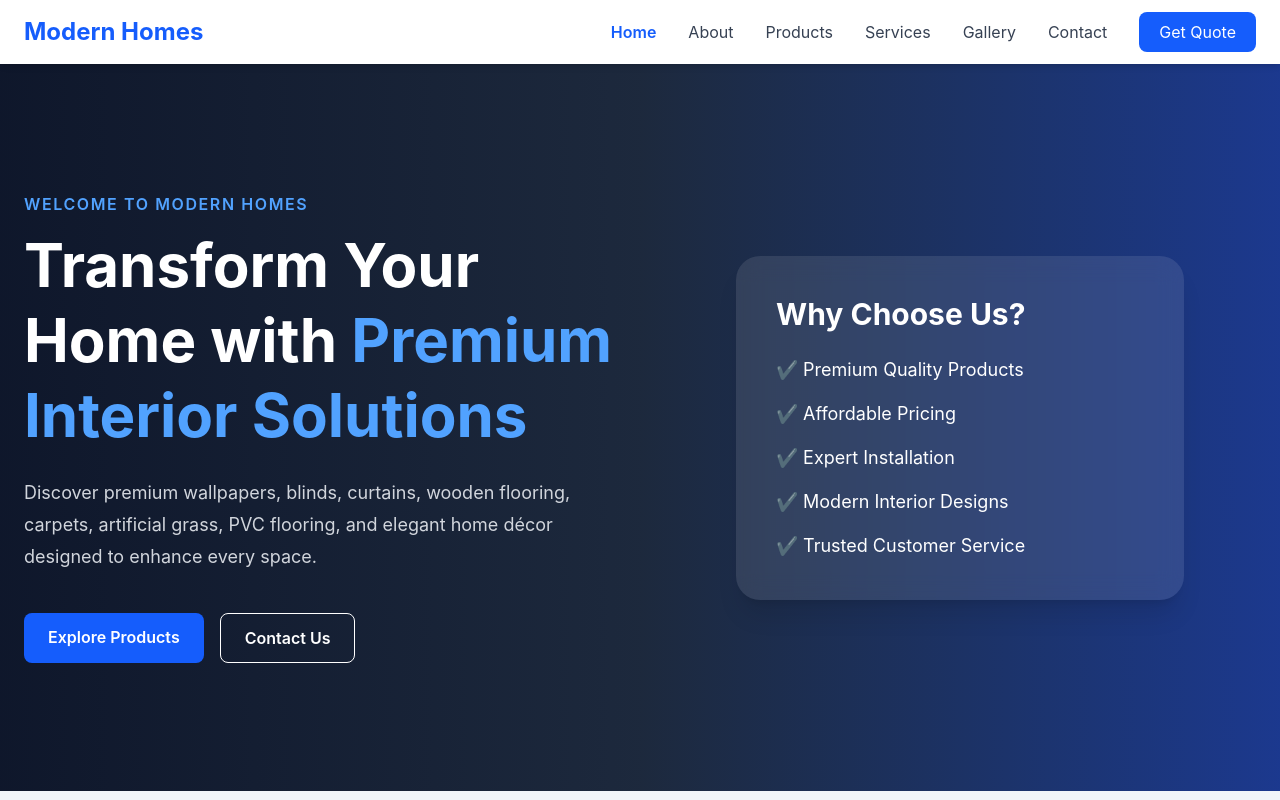
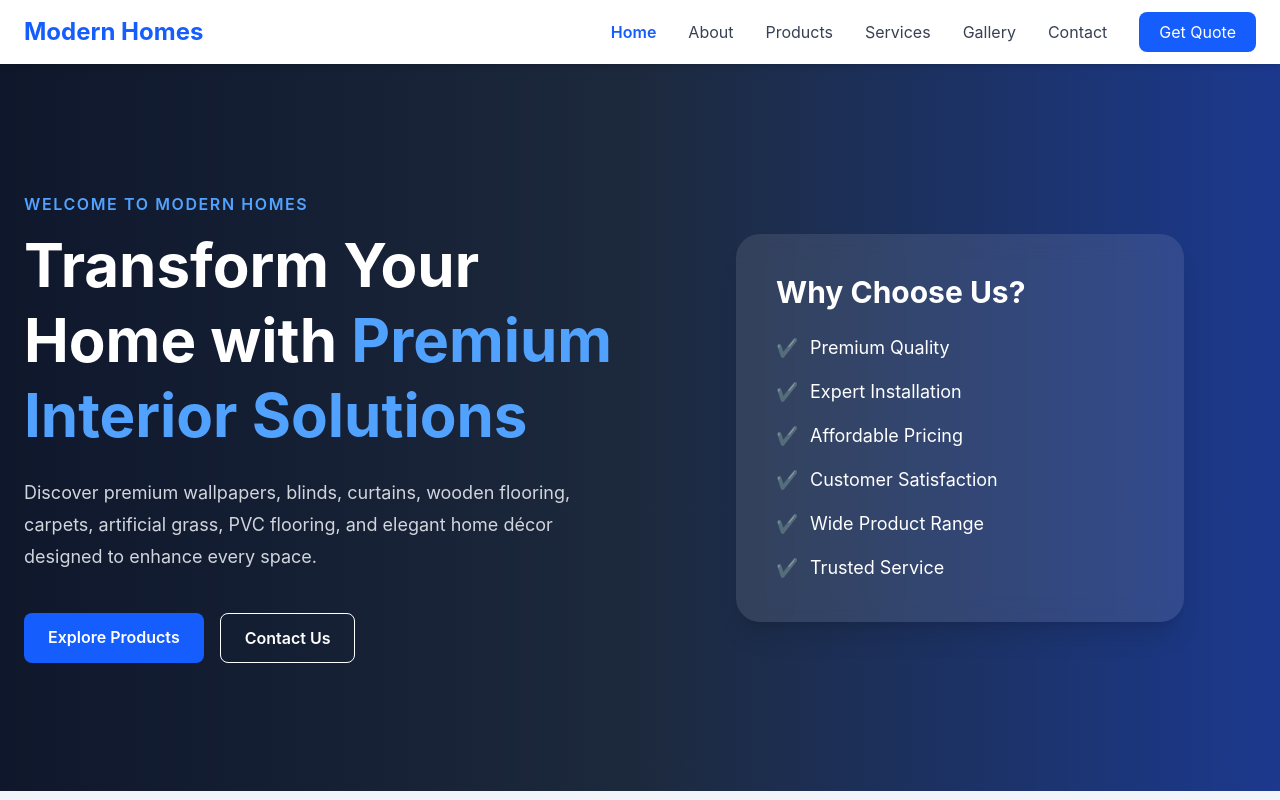
Before and after one commit to asifiqbal2198m/modern_homes_website, a React app in the folder frontend/: page / in a window 1280 px wide. Shown: the top 800 px of the page. Built offline with nearby package versions, Linux system fonts and the light colour scheme; the HTML template or start-up script is replaced by a standard one.

Commit message:
Add Why Choose Us section

```diff
--- a/frontend/src/components/Hero.jsx
+++ b/frontend/src/components/Hero.jsx
@@ -1,4 +1,5 @@
 import { Link } from "react-router-dom";
+import WhyChooseUs from "./WhyChooseUs";
 
 const Hero = () => {
   return (
@@ -42,19 +43,7 @@ const Hero = () => {
 
           {/* Right Content */}
           <div className="flex justify-center">
-            <div className="bg-white/10 backdrop-blur-md rounded-3xl p-10 w-full max-w-md shadow-xl">
-              <h2 className="text-3xl font-bold mb-6">
-                Why Choose Us?
-              </h2>
-
-              <ul className="space-y-4 text-lg">
-                <li>✔ Premium Quality Products</li>
-                <li>✔ Affordable Pricing</li>
-                <li>✔ Expert Installation</li>
-                <li>✔ Modern Interior Designs</li>
-                <li>✔ Trusted Customer Service</li>
-              </ul>
-            </div>
+            <WhyChooseUs compact />
           </div>
 
         </div>
--- /dev/null
+++ b/frontend/src/components/WhyChooseUs.jsx
@@ -0,0 +1,101 @@
+const features = [
+  {
+    icon: "🏆",
+    title: "Premium Quality",
+    description:
+      "We provide only high-quality interior products from trusted brands.",
+  },
+  {
+    icon: "🛠️",
+    title: "Expert Installation",
+    description:
+      "Professional installation services with attention to every detail.",
+  },
+  {
+    icon: "💰",
+    title: "Affordable Pricing",
+    description:
+      "Competitive prices without compromising on quality.",
+  },
+  {
+    icon: "😊",
+    title: "Customer Satisfaction",
+    description:
+      "Our priority is delivering the best experience to every customer.",
+  },
+  {
+    icon: "🏠",
+    title: "Wide Product Range",
+    description:
+      "Wallpapers, flooring, curtains, blinds, carpets and much more.",
+  },
+  {
+    icon: "🤝",
+    title: "Trusted Service",
+    description:
+      "Building long-term relationships through honesty and reliability.",
+  },
+];
+
+const WhyChooseUs = ({ compact = false }) => {
+  if (compact) {
+    return (
+      <div className="bg-white/10 backdrop-blur-md rounded-3xl p-10 w-full max-w-md shadow-xl">
+        <h2 className="text-3xl font-bold mb-6">Why Choose Us?</h2>
+
+        <ul className="space-y-4 text-lg">
+          {features.map((feature, index) => (
+            <li key={index} className="flex items-start gap-3">
+              <span className="text-blue-400">✔</span>
+              <span>{feature.title}</span>
+            </li>
+          ))}
+        </ul>
+      </div>
+    );
+  }
+
+  return (
+    <section className="py-20 bg-slate-100">
+      <div className="max-w-7xl mx-auto px-6">
+
+        <div className="text-center mb-14">
+          <h2 className="text-4xl font-bold text-gray-800">
+            Why Choose Modern Homes?
+          </h2>
+
+          <p className="mt-4 text-gray-600 max-w-2xl mx-auto">
+            We combine premium products, expert craftsmanship and excellent
+            customer service to create beautiful interiors.
+          </p>
+        </div>
+
+        <div className="grid md:grid-cols-2 lg:grid-cols-3 gap-8">
+
+          {features.map((feature, index) => (
+            <div
+              key={index}
+              className="bg-white rounded-2xl shadow-lg p-8 hover:-translate-y-2 hover:shadow-2xl transition-all duration-300"
+            >
+              <div className="text-5xl mb-5">
+                {feature.icon}
+              </div>
+
+              <h3 className="text-2xl font-semibold mb-3">
+                {feature.title}
+              </h3>
+
+              <p className="text-gray-600 leading-7">
+                {feature.description}
+              </p>
+            </div>
+          ))}
+
+        </div>
+
+      </div>
+    </section>
+  );
+};
+
+export default WhyChooseUs;
--- a/frontend/src/pages/Home.jsx
+++ b/frontend/src/pages/Home.jsx
@@ -1,6 +1,7 @@
 import Hero from "../components/Hero";
 import ServicesSection from "../components/ServicesSection";
 import FeaturedProducts from "../components/FeaturedProducts";
+import WhyChooseUs from "../components/WhyChooseUs";
 
 const Home = () => {
   return (
@@ -8,6 +9,7 @@ const Home = () => {
       <Hero />
       <ServicesSection />
       <FeaturedProducts />
+      <WhyChooseUs />
     </>
   );
 };
```
